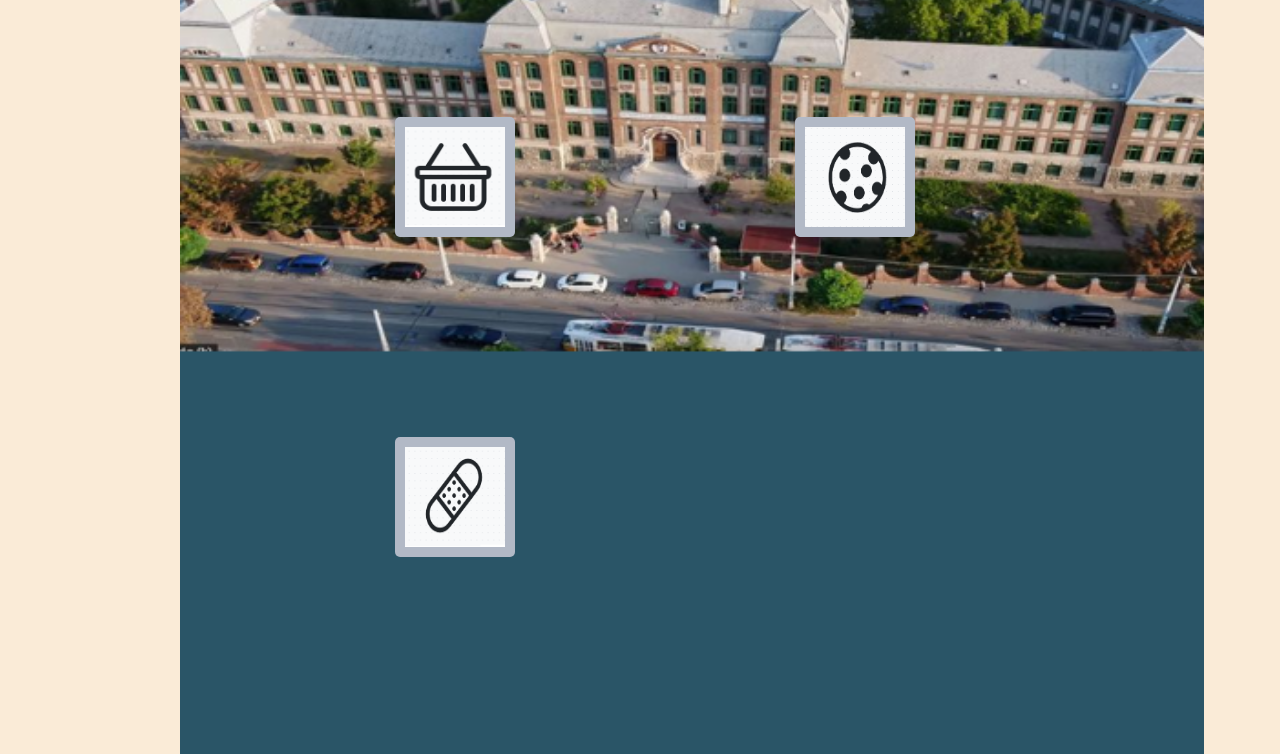
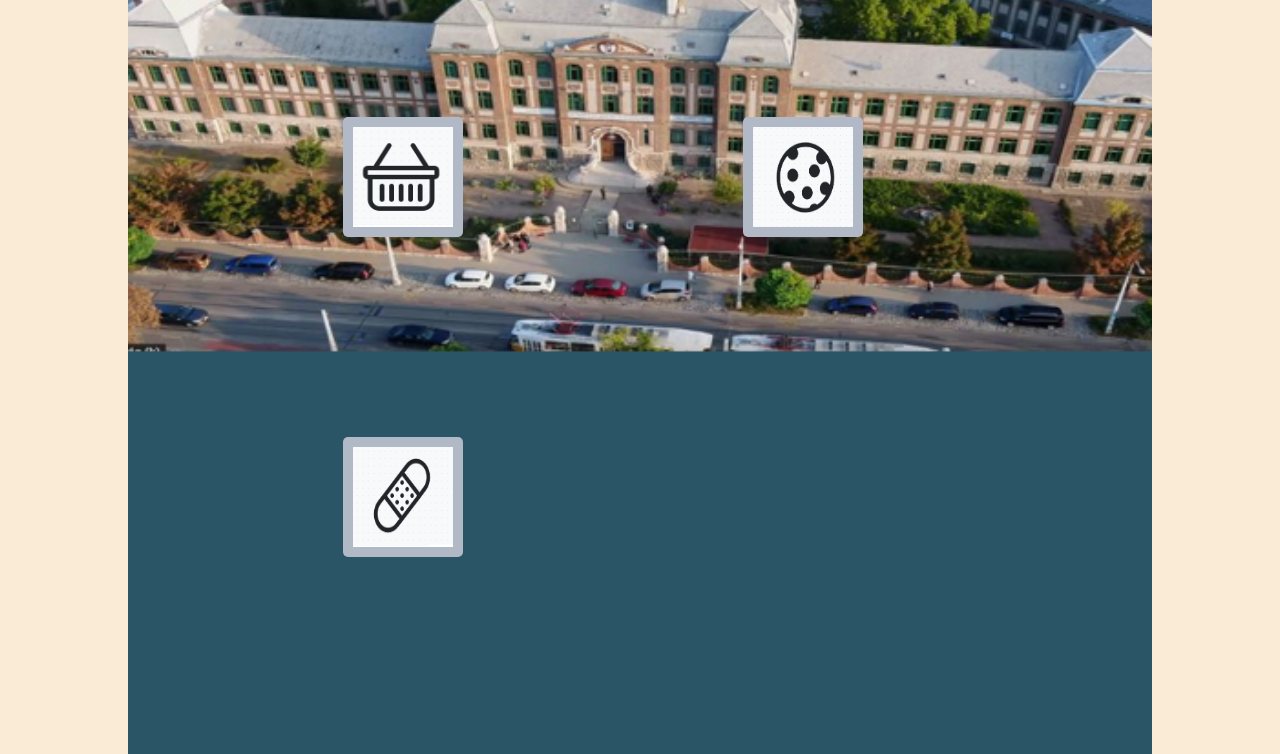
Before and after one commit to Bazsika/11CIskolaterkep, a website: page Molnar Krisztián Térkép html/index.html in a window 1280 px wide. Shown: the part 105-859 px from the top of the page. Drawn offline with nearby package versions, Linux system fonts and the light colour scheme.

Commit message:
12_16 vége

```diff
--- a/Molnar Krisztián Térkép html/style.css
+++ b/Molnar Krisztián Térkép html/style.css
@@ -2,10 +2,10 @@ body {
     background-image: url('kep/Kép\ \(2\).png');
     background-repeat: no-repeat;
     background-size: 80%;
-    background-position-x: 180px;
+    background-position-x: 50%;
     padding: 50px;
     width: 80%;
-    margin-left: 180px;
+    margin-left: 10%;
     background-color: antiquewhite;
 }
 
```
Also changed, not shown: Molnar Krisztián Térkép html/test.html (+1 -1 lines).
